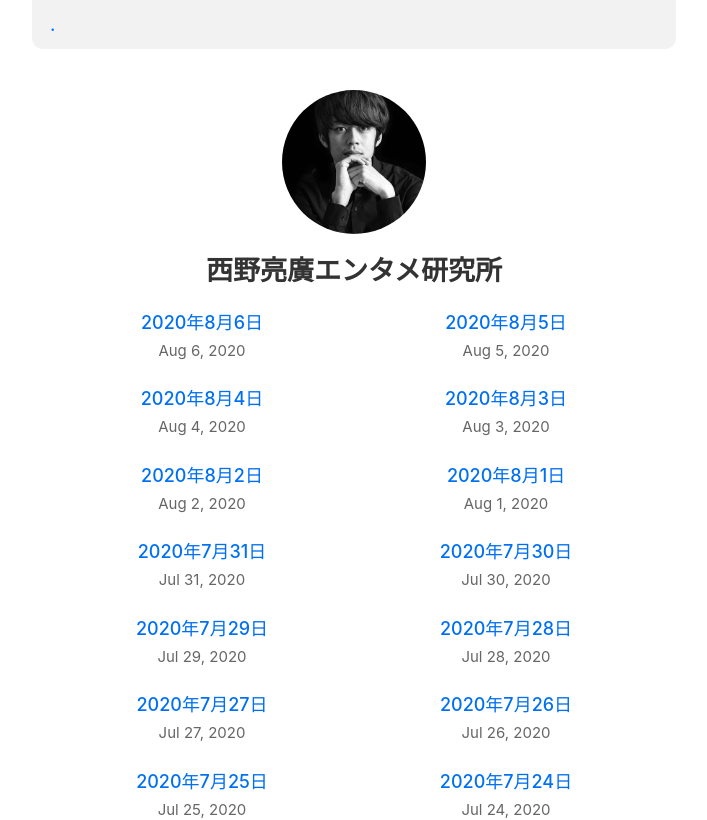
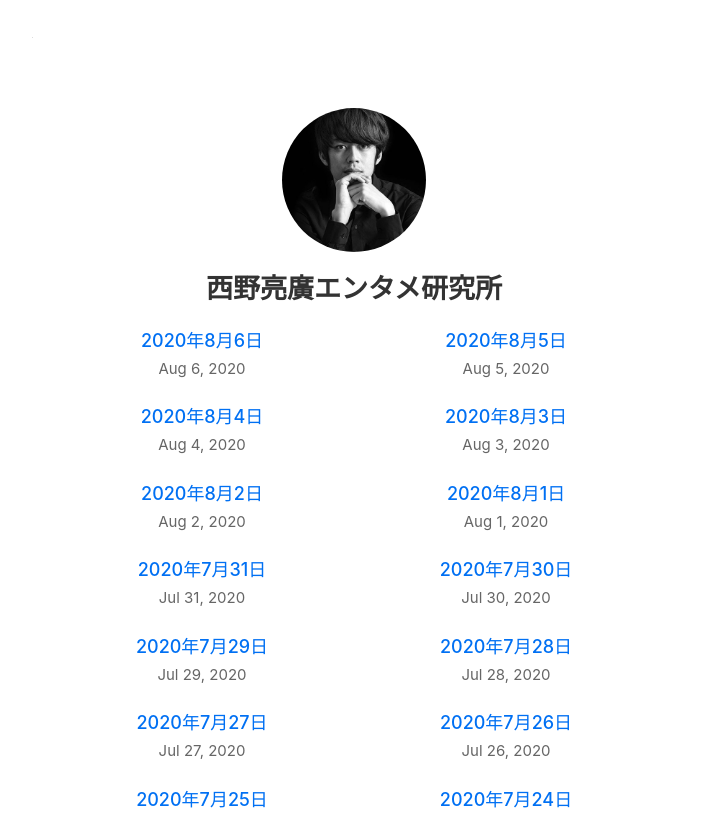
Before and after one commit to schroneko/nishinosalon, a Next.js app: page / in a window 1280 px wide. Shown: the top 820 px of the page, without its empty margins (286-993 px from the left). Built offline with nearby package versions, Linux system fonts and the light colour scheme; no server answers.

Commit message:
fix: remove header background and make a button small

```diff
--- a/components/header.tsx
+++ b/components/header.tsx
@@ -12,9 +12,9 @@ export default function Header() {
       </noscript>
       <div className={styles.signedInStatus}>
         <p
-          className={`nojs-show ${
-            !session && loading ? styles.loading : styles.loaded
-          }`}
+        // className={`nojs-show ${
+        //   !session && loading ? styles.loading : styles.loaded
+        // }`}
         >
           {!session && (
             <>
@@ -24,6 +24,11 @@ export default function Header() {
               <a
                 href={`/api/auth/signin`}
                 // className={styles.buttonInverse}
+                style={{
+                  textDecoration: "none",
+                  color: "black",
+                  fontSize: "20%",
+                }}
                 onClick={(e) => {
                   e.preventDefault();
                   signIn("credentials");
```
